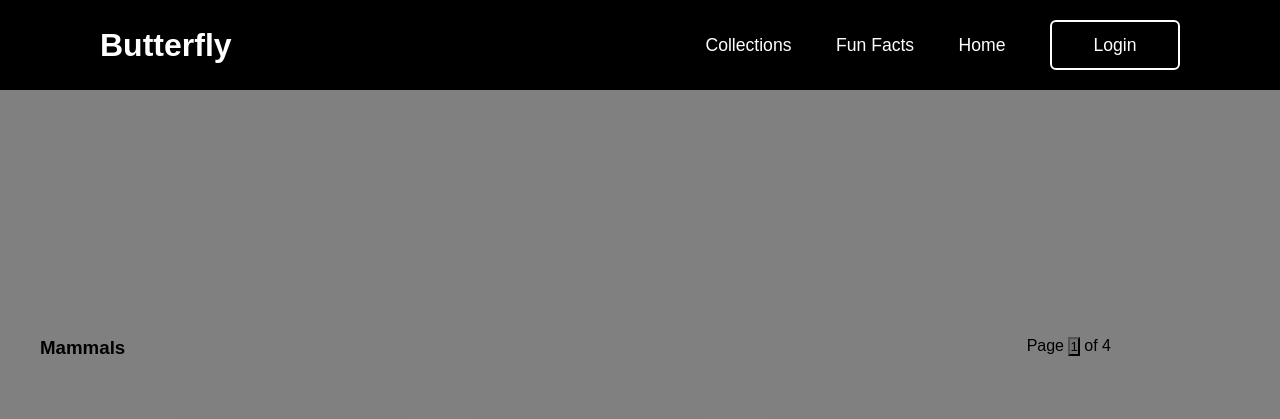
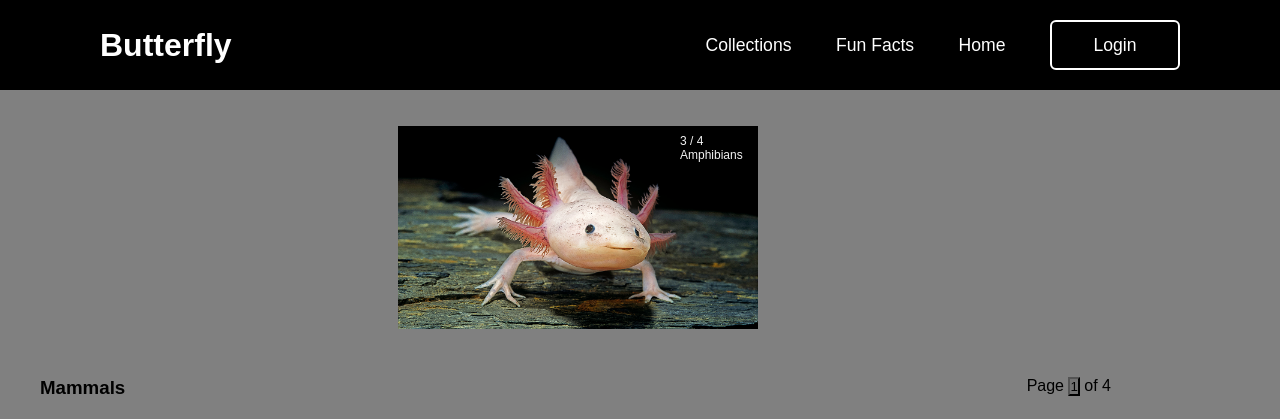
Before and after one commit to gesa156/ProjektiWeb, a PHP site: page /collection.html in a window 1280 px wide. Shown: the top 419 px of the page. Run offline with PHP 8.4, Linux system fonts and the light colour scheme.

Commit message:
shtova slideshow dhe funksionale iconen close

```diff
--- a/collection.html
+++ b/collection.html
@@ -8,6 +8,7 @@
     .hidden {
       display: none;
     }
+
 
 </style>
 <script>
@@ -36,6 +37,7 @@
         pageButtons.forEach((button) => button.addEventListener('click', () => btnClicked(button)));
     });
 
+    document.addEventListener("DOMContentLoaded", function () {
             let slideIndex = 0;
             showSlides();
 
@@ -47,15 +49,17 @@ function showSlides() {
                     slides[i].style.display = "none";
                 }
                 slideIndex++;
-  if (slideIndex > slides.length) {slideIndex = 1}
+                if (slideIndex > slides.length) {
+                    slideIndex = 1;
+                }
                 for (i = 0; i < dots.length; i++) {
                     dots[i].className = dots[i].className.replace(" active", "");
                 }
-  slides[slideIndex-1].style.display = "block";
-  dots[slideIndex-1].className += " active";
-  setTimeout(showSlides, 3000); // Change image every 2 seconds
+                slides[slideIndex - 1].style.display = "block";
+                dots[slideIndex - 1].className += " active";
+                setTimeout(showSlides, 3000);
             }
-
+        });
 </script>
 <body>
     <header class="header">
@@ -68,37 +72,40 @@ function showSlides() {
         </nav>
     </header>
     <main>
+        <div class="slideshow-container">
+            <div class="mySlides fade">
+                <div class="numbertext"  style=" margin-left:53%;"    >1 / 4<br>Mammals</div>
+                <img src="ff.jpg" style="width: 40%; height: 40%; margin-left: 22%;">
 
-
-        <div class="slideshow-container">
-
-            <div class="mySlides fade">
-              <div class="numbertext">1 / 3</div>
-              <img src="cat.jpg" style="width:100%">
-              <div class="text">Caption Text</div>
             </div>
 
             <div class="mySlides fade">
-              <div class="numbertext">2 / 3</div>
-              <img src="dd.jpeg" style="width:100%">
-              <div class="text">Caption Two</div>
+                <div class="numbertext"  style=" margin-left: 54%;">2 / 4 <br>Reptiles </div>
+                <img src="chameleon.jpg"  style="width: 40%; height: 40%; margin-left: 22%;">
+
             </div>
 
             <div class="mySlides fade">
-              <div class="numbertext">3 / 3</div>
-              <img src="regal.avif" style="width:100%">
-              <div class="text">Caption Three</div>
+                <div class="numbertext" style="margin-left: 52%;">3 / 4 <br>Amphibians</div>
+                <img src="aaa.jpg"  style="width: 40%; height: 40%; margin-left: 22%;">
+
             </div>
 
+            <div class="mySlides fade">
+                <div class="numbertext" style="margin-left: 59%;">4 / 4 <br>Birds</div>
+                <img src="parrots.webp" style="width: 50%; height: 50%;   margin-left: 16%;">
+
             </div>
-            <br>
+
+
 
             <div style="text-align:center">
                 <span class="dot"></span>
                 <span class="dot"></span>
                 <span class="dot"></span>
+
             </div>
-
+        </div>
 
         <div class="bgfoto">
         </div>
@@ -345,5 +352,4 @@ function showSlides() {
         </div>
     </main>
         </body>
-
         </html>
--- a/collectionstyle.css
+++ b/collectionstyle.css
@@ -98,6 +98,7 @@ main {
     display: flex;
     align-items: center;
     justify-content: center;
+    margin-top: -20%;
 }
 
 .butoni_bg {
@@ -208,22 +209,16 @@ body {font-family: Verdana, sans-serif;}
 img {vertical-align: middle;}
 
 
-.slideshow-container {
-  max-width: 1000px;
-  position: relative;
-  margin: auto;
-}
 
 
-.text {
-  color: #f2f2f2;
-  font-size: 15px;
-  padding: 8px 12px;
-  position: absolute;
-  bottom: 8px;
-  width: 100%;
-  text-align: left;
-}
+.slideshow-container {
+  max-width: 900px;
+  position: relative;
+  margin-top: 10%;
+    }
+
+
+
 
 .numbertext {
   color: #f2f2f2;
@@ -233,15 +228,7 @@ img {vertical-align: middle;}
   top: 0;
 }
 
-.dot {
-  height: 15px;
-  width: 15px;
-  margin: 0 2px;
-  background-color: #bbb;
-  border-radius: 50%;
-  display: inline-block;
-  transition: background-color 0.6s ease;
-}
+
 
 .active {
   background-color: #717171;
@@ -258,6 +245,7 @@ img {vertical-align: middle;}
   to {opacity: 1}
 }
 
+
 @media only screen and (max-width: 300px) {
   .text {font-size: 11px}
 }
```
Also changed, not shown: funfacts.html (+14 -12 lines), script.js (+4 -7 lines), aaa.jpg (added), ff.jpg (added), parrots.webp (added). Lines whose indentation alone changed are shown as unchanged.
